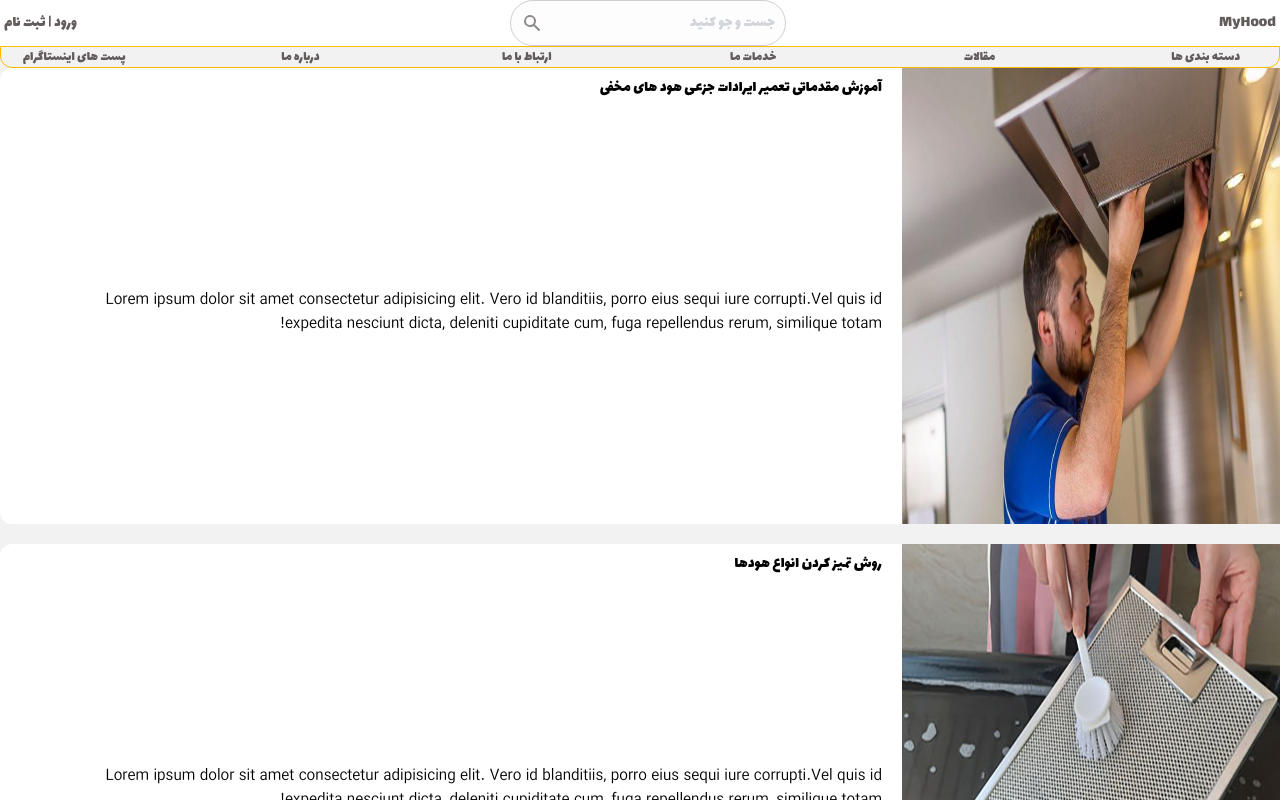
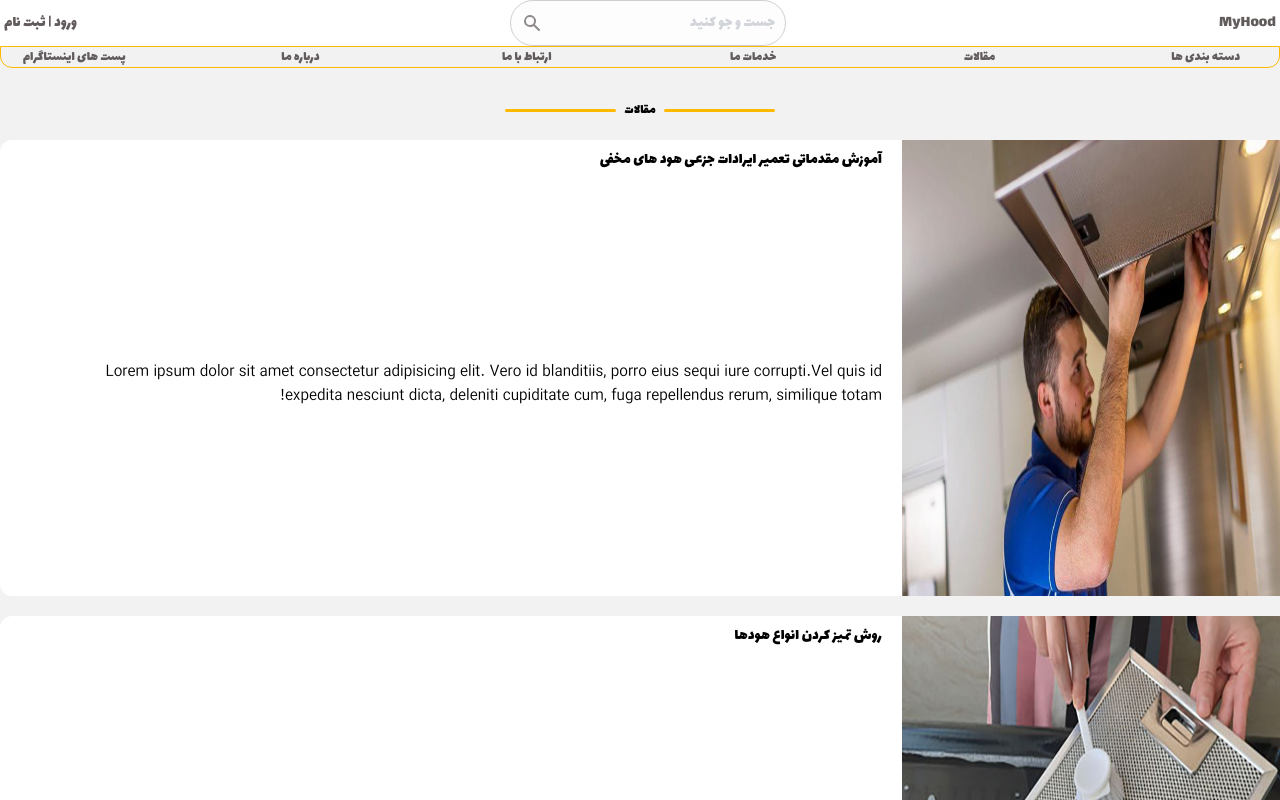
Before and after one commit to Parsa361/MyHood, a Nuxt app: page /articles in a window 1280 px wide. Shown: the top 800 px of the page. Built offline with nearby package versions, Linux system fonts and the light colour scheme.

Commit message:
Edit articles page

```diff
--- a/pages/articles/index.vue
+++ b/pages/articles/index.vue
@@ -1,5 +1,18 @@
 <template>
     <div class="container mx-auto">
+        <div class="flex flex-row justify-center items-center text-center gap-2 mt-8 mb-5">
+            <svg xmlns="http://www.w3.org/2000/svg" width="111" height="3"
+                class="sm:flex w-[4rem] md:w-[5rem] lg:w-[6rem]" viewBox="0 0 111 3">
+                <line id="Line_2" data-name="Line 2" x2="108" transform="translate(1.5 1.5)" fill="none"
+                    stroke="#fcb900" stroke-linecap="round" stroke-width="3" />
+            </svg>
+            <span class="font-Lalezar text-sm md:text-[1.5rem] lg:text-[2rem]">مقالات</span>
+            <svg xmlns="http://www.w3.org/2000/svg" width="111" height="3"
+                class="sm:flex w-[4rem] md:w-[5rem] lg:w-[6rem]" viewBox="0 0 111 3">
+                <line id="Line_2" data-name="Line 2" x2="108" transform="translate(1.5 1.5)" fill="none"
+                    stroke="#fcb900" stroke-linecap="round" stroke-width="3" />
+            </svg>
+        </div>
         <ArticleCom :articles="articles" />
     </div>
 </template>
@@ -14,16 +27,19 @@ export default {
                 {
                     content: "Lorem ipsum dolor sit amet consectetur adipisicing elit. Vero id blanditiis, porro eius sequi iure corrupti.Vel quis id expedita nesciunt dicta, deleniti cupiditate cum, fuga repellendus rerum, similique totam!",
                     image: "fix-hood",
+                    description: 'هود های قوی',
                     title: "آموزش مقدماتی تعمیر ایرادات جزعی هود های مخفی"
                 },
                 {
                     content: "Lorem ipsum dolor sit amet consectetur adipisicing elit. Vero id blanditiis, porro eius sequi iure corrupti.Vel quis id expedita nesciunt dicta, deleniti cupiditate cum, fuga repellendus rerum, similique totam!",
                     image: "clean-hood",
+                    description: 'هود های زیبا',
                     title: "روش تمیز کردن انواع هودها"
                 },
                 {
                     content: "Lorem ipsum dolor sit amet consectetur adipisicing elit. Vero id blanditiis, porro eius sequi iure corrupti.Vel quis id expedita nesciunt dicta, deleniti cupiditate cum, fuga repellendus rerum, similique totam!",
                     image: "hood-diversity",
+                    description: 'هود های خوشگل بابا',
                     title: "هر آنچه درباره هود مناسب آشپزخانه خود باید بدانید"
                 },
             ]
```
